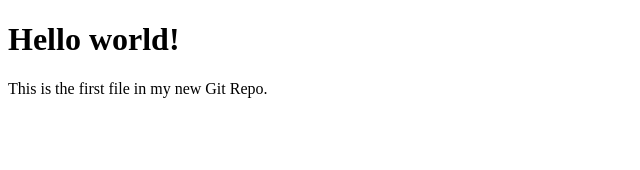
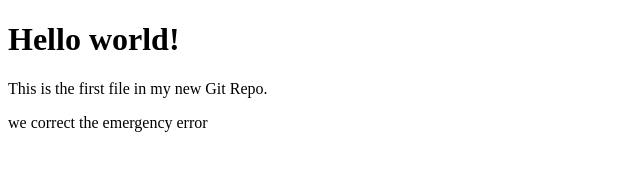
Before and after one commit to AymaneSoussiAlaoui/NewGitRepo, a plain HTML site: page index.html in a window 1280 px wide. Shown: the whole page, without its empty margins (0-640 px from the left). Drawn offline with Linux system fonts and the light colour scheme.

Commit message:
error fixed

```diff
--- a/index.html
+++ b/index.html
@@ -7,6 +7,6 @@
 
 <h1>Hello world!</h1>
 <p>This is the first file in my new Git Repo.</p>
-
+<p> we correct the emergency error</p>
 </body>
 </html>
```
